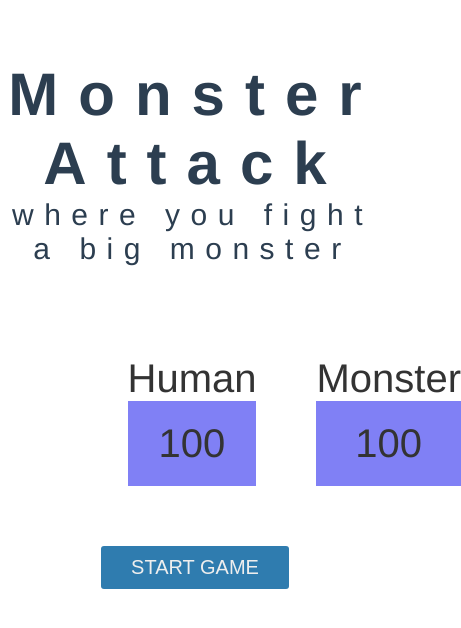
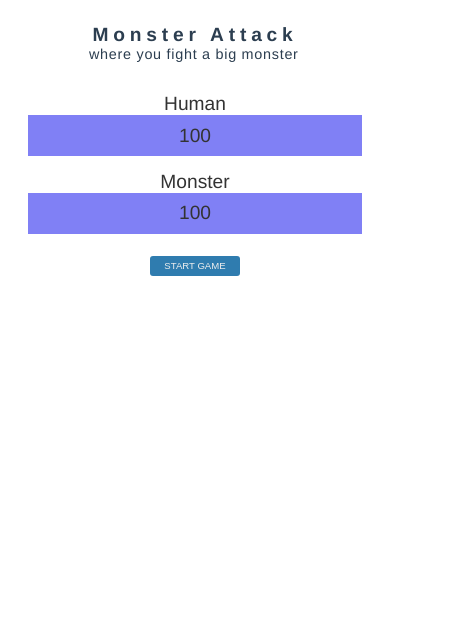
Before and after one commit to FabioZTessitore/monster-vue, a Vue app: page / in a window 390 px wide. Shown: the top 628 px of the page, 461 px wide, since content can reach past the window. Built offline with nearby package versions, Linux system fonts and the light colour scheme.

Commit message:
media query

```diff
--- a/public/style.css
+++ b/public/style.css
@@ -7,6 +7,18 @@
 
 html {
   font-size: 62.5%; }
+  @media (max-width: 1400px) {
+    html {
+      font-size: 55%; } }
+  @media (max-width: 900px) {
+    html {
+      font-size: 50%; } }
+  @media (max-width: 600px) {
+    html {
+      font-size: 30%; } }
+  @media (min-width: 1800px) {
+    html {
+      font-size: 70%; } }
 
 body {
   box-sizing: border-box;
@@ -18,24 +30,47 @@ body {
 .header {
   padding: 6rem 0;
   text-align: center; }
+  @media (max-width: 600px) {
+    .header {
+      padding: 5rem 0; } }
   .header .heading-primary--main {
     display: block;
     font-size: 6rem;
     letter-spacing: 2rem; }
+    @media (max-width: 600px) {
+      .header .heading-primary--main {
+        font-size: 4rem;
+        letter-spacing: 1rem; } }
   .header .heading-primary--sub {
     display: block;
     font-size: 3rem;
     letter-spacing: 1.05rem;
     margin-left: -.5rem;
     font-weight: 200; }
+    @media (max-width: 600px) {
+      .header .heading-primary--sub {
+        letter-spacing: .15rem;
+        font-weight: 400; } }
 
 .game {
   width: 50%;
   margin: 0 auto; }
+  @media (max-width: 1400px) {
+    .game {
+      width: 80%; } }
+  @media (max-width: 900px) {
+    .game {
+      width: 90%; } }
+  @media (max-width: 600px) {
+    .game {
+      width: 95%; } }
   .game__scores {
     display: flex;
     justify-content: space-evenly;
     margin-bottom: 3rem; }
+    @media (max-width: 600px) {
+      .game__scores {
+        flex-direction: column; } }
     .game__scores .actor {
       width: 100%;
       margin: 3rem;
@@ -43,6 +78,10 @@ body {
       text-align: center;
       color: #333;
       background-color: #eee; }
+      @media (max-width: 600px) {
+        .game__scores .actor {
+          width: 90%;
+          margin: 1.5rem auto; } }
       .game__scores .actor__label {
         background-color: #fff; }
       .game__scores .actor__life {
@@ -54,6 +93,9 @@ body {
     display: flex;
     justify-content: space-evenly;
     margin-bottom: 3rem; }
+    @media (max-width: 600px) {
+      .game__actions {
+        font-size: .1rem; } }
 
 .btn {
   background-color: orangered;
@@ -91,7 +133,7 @@ body {
   background-color: #eee;
   font-size: 6rem;
   text-align: center;
-  padding: 8rem 24rem;
+  padding: 8rem 18rem;
   border-radius: 5px;
   border: 1px solid #333;
   box-shadow: 0 2rem 4rem #666;
@@ -99,6 +141,15 @@ body {
   top: 40%;
   left: 50%;
   transform: translate(-50%, -50%); }
+  @media (max-width: 1400px) {
+    .game-status {
+      font-size: 5rem;
+      padding: 8rem 8rem; } }
+  @media (max-width: 600px) {
+    .game-status {
+      font-size: 3.5rem;
+      padding: 6rem 4rem;
+      top: 30%; } }
 
 .log {
   background-color: #eee;
@@ -106,6 +157,16 @@ body {
   margin: 0 auto;
   color: #333;
   font-size: 2rem; }
+  @media (max-width: 1400px) {
+    .log {
+      width: 60%; } }
+  @media (max-width: 900px) {
+    .log {
+      width: 80%; } }
+  @media (max-width: 600px) {
+    .log {
+      width: 95%;
+      font-size: 2.6rem; } }
   .log__message {
     margin-bottom: .5rem;
     padding: 1rem; }
--- a/src/sass/main.scss
+++ b/src/sass/main.scss
@@ -1,3 +1,25 @@
+@mixin respond($breakpoint) {
+    @if $breakpoint == tab-land {
+        @media (max-width: 1400px) { @content }
+    }
+
+    @if $breakpoint == tab-port {
+        @media (max-width: 900px) { @content }
+    }
+
+    @if $breakpoint == phone {
+        @media (max-width: 600px) { @content }
+    }
+
+    @if $breakpoint == small-phone {
+        @media (max-width: 300px) { @content }
+    }
+
+    @if $breakpoint == big-desktop {
+        @media (min-width: 1800px) { @content }
+    }
+}
+
 *,
 *::after,
 *::before {
@@ -8,6 +30,22 @@
 
 html {
     font-size: 62.5%;
+
+    @include respond(tab-land) {
+        font-size: 55%;
+    }
+
+    @include respond(tab-port) {
+        font-size: 50%;
+    }
+
+    @include respond(phone) {
+        font-size: 30%;
+    }
+
+    @include respond(big-desktop) {
+        font-size: 70%;
+    }
 }
 
 body {
@@ -22,11 +60,20 @@ body {
     padding: 6rem 0;
     text-align: center;
 
+    @include respond(phone) {
+        padding: 5rem 0;
+    }
+
     .heading-primary {
         &--main {
             display: block;
             font-size: 6rem;
             letter-spacing: 2rem;
+
+            @include respond(phone) {
+                font-size: 4rem;
+                letter-spacing: 1rem;
+            }
         }
 
         &--sub {
@@ -35,6 +82,11 @@ body {
             letter-spacing: 1.05rem;
             margin-left: -.5rem;
             font-weight: 200;
+
+            @include respond(phone) {
+                letter-spacing: .15rem;
+                font-weight: 400;
+            }
         }
     }
 }
@@ -43,10 +95,26 @@ body {
     width: 50%;
     margin: 0 auto;
 
+    @include respond(tab-land) {
+        width: 80%;
+    }
+
+    @include respond(tab-port) {
+        width: 90%;
+    }
+
+    @include respond(phone) {
+        width: 95%;
+    }
+
     &__scores {
         display: flex;
         justify-content: space-evenly;
         margin-bottom: 3rem;
+
+        @include respond(phone) {
+            flex-direction: column;
+        }
 
         .actor {
             width: 100%;
@@ -55,6 +123,11 @@ body {
             text-align: center;
             color: #333;
             background-color: #eee;
+
+            @include respond(phone) {
+                width: 90%;
+                margin: 1.5rem auto;
+            }
 
             &__label {
                 background-color: #fff;
@@ -73,6 +146,10 @@ body {
         display: flex;
         justify-content: space-evenly;
         margin-bottom: 3rem;
+
+        @include respond(phone) {
+            font-size: .1rem;
+        }
     }
 }
 
@@ -85,7 +162,6 @@ body {
     border: none;
     border-radius: 3px;
     outline: none;
-
 
     &--animated {
         transition: all .2s;
@@ -128,7 +204,7 @@ body {
     background-color: #eee;
     font-size: 6rem;
     text-align: center;
-    padding: 8rem 24rem;
+    padding: 8rem 18rem;
     border-radius: 5px;
     border: 1px solid #333;
     box-shadow: 0 2rem 4rem #666;
@@ -136,6 +212,17 @@ body {
     top: 40%;
     left: 50%;
     transform: translate(-50%, -50%);
+
+    @include respond(tab-land) {
+        font-size: 5rem;
+        padding: 8rem 8rem;
+    }
+
+    @include respond(phone) {
+        font-size: 3.5rem;
+        padding: 6rem 4rem;
+        top: 30%;
+    }
 }
 
 .log {
@@ -144,6 +231,19 @@ body {
     margin: 0 auto;
     color: #333;
     font-size: 2rem;
+
+    @include respond(tab-land) {
+        width: 60%;
+    }
+
+    @include respond(tab-port) {
+        width: 80%;
+    }
+
+    @include respond(phone) {
+        width: 95%;
+        font-size: 2.6rem;
+    }
 
     &__message {
         margin-bottom: .5rem;
```
Lines whose indentation alone changed are shown as unchanged.
